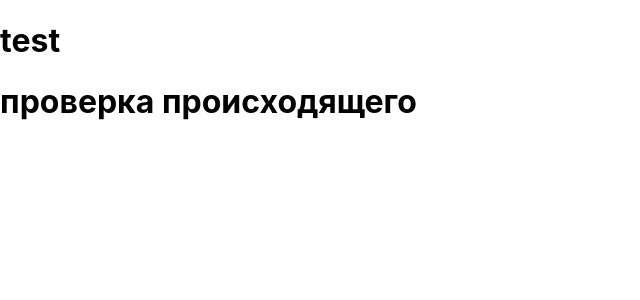
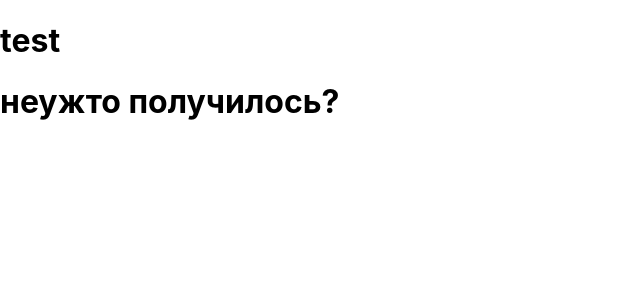
Before and after one commit to Muhammad-Magomedov/pc_store, a React (Create React App) app: page / in a window 1280 px wide. Shown: the top 300 px of the page, without its empty margins (0-640 px from the left). Built offline with nearby package versions, Linux system fonts and the light colour scheme.

Commit message:
что-то получилось ура

```diff
--- a/src/App.jsx
+++ b/src/App.jsx
@@ -2,7 +2,7 @@ function App() {
   return (
     <div className="App">
       <h1>test</h1>
-      <h1>проверка происходящего</h1>
+      <h1>неужто получилось?</h1>
     </div>
   );
 }
```
